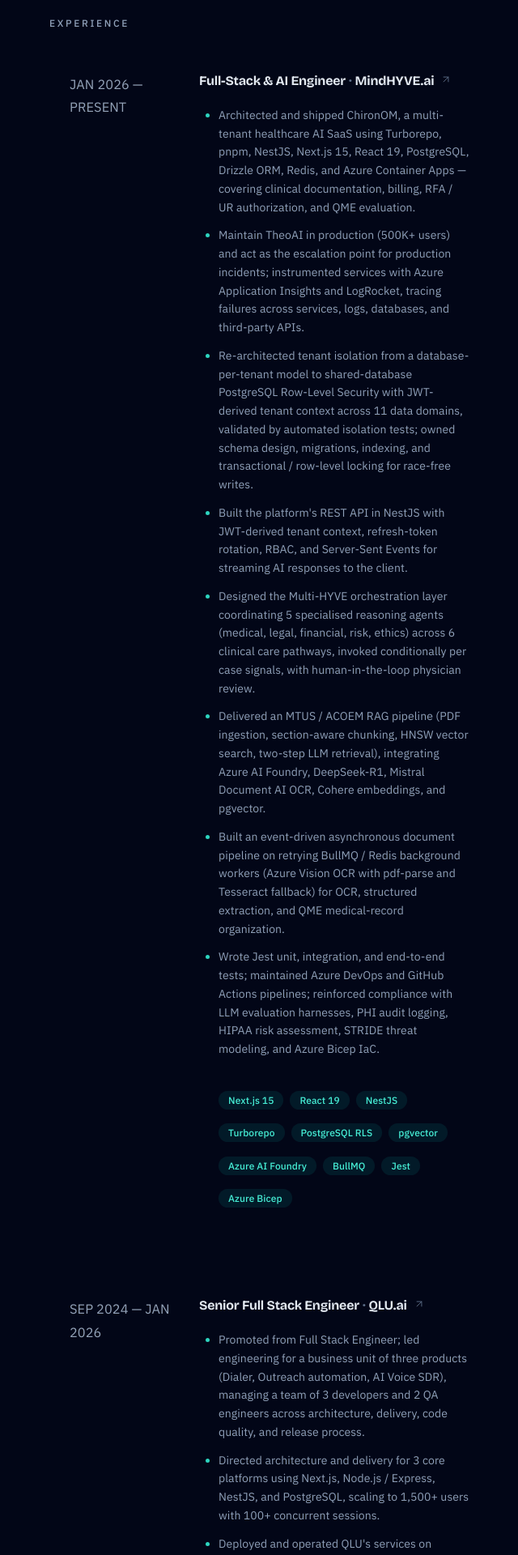
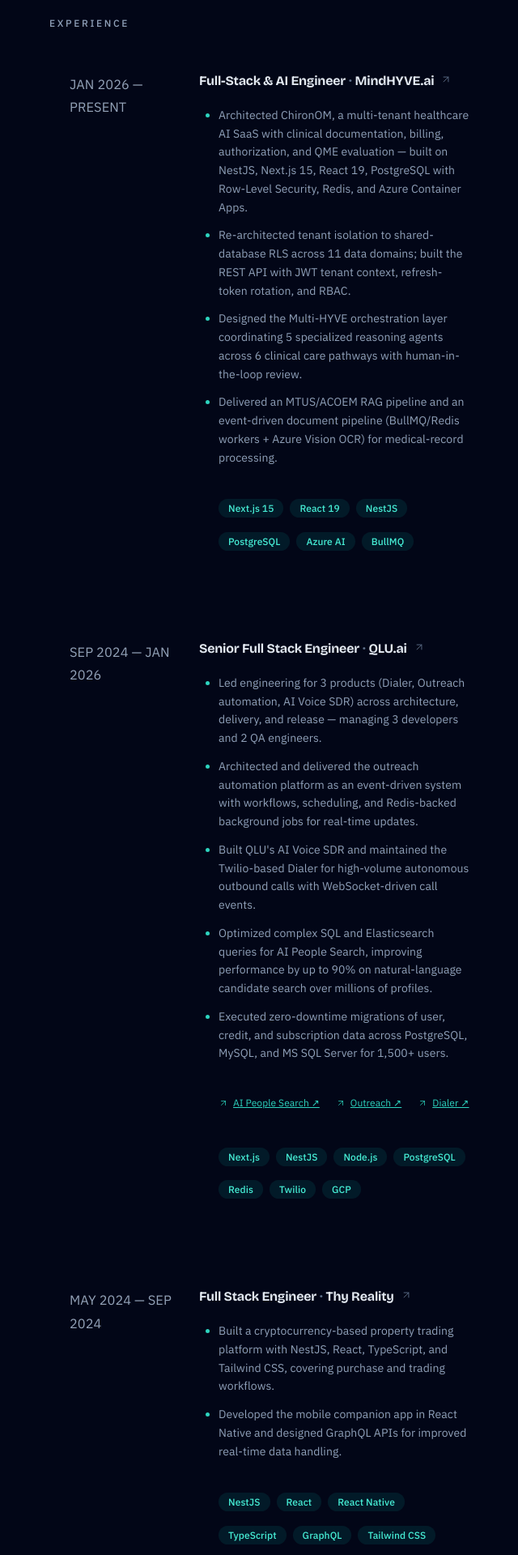
Before and after one commit to Hertz-7/my-portfolio, a Next.js app: page / in a window 1280 px wide. Shown: the part 2540-4460 px from the top of the page at 81% size, without its empty margins (579-1219 px from the left). Built offline with nearby package versions, Linux system fonts and the light colour scheme.

Commit message:
major upgrades

```diff
--- a/src/data/experience.ts
+++ b/src/data/experience.ts
@@ -15,26 +15,18 @@
     company: "MindHYVE.ai",
     href: "https://www.mindhyve.ai/",
     description: [
-      "Architected and shipped ChironOM, a multi-tenant healthcare AI SaaS using Turborepo, pnpm, NestJS, Next.js 15, React 19, PostgreSQL, Drizzle ORM, Redis, and Azure Container Apps — covering clinical documentation, billing, RFA / UR authorization, and QME evaluation.",
-      "Maintain TheoAI in production (500K+ users) and act as the escalation point for production incidents; instrumented services with Azure Application Insights and LogRocket, tracing failures across services, logs, databases, and third-party APIs.",
-      "Re-architected tenant isolation from a database-per-tenant model to shared-database PostgreSQL Row-Level Security with JWT-derived tenant context across 11 data domains, validated by automated isolation tests; owned schema design, migrations, indexing, and transactional / row-level locking for race-free writes.",
-      "Built the platform's REST API in NestJS with JWT-derived tenant context, refresh-token rotation, RBAC, and Server-Sent Events for streaming AI responses to the client.",
-      "Designed the Multi-HYVE orchestration layer coordinating 5 specialised reasoning agents (medical, legal, financial, risk, ethics) across 6 clinical care pathways, invoked conditionally per case signals, with human-in-the-loop physician review.",
-      "Delivered an MTUS / ACOEM RAG pipeline (PDF ingestion, section-aware chunking, HNSW vector search, two-step LLM retrieval), integrating Azure AI Foundry, DeepSeek-R1, Mistral Document AI OCR, Cohere embeddings, and pgvector.",
-      "Built an event-driven asynchronous document pipeline on retrying BullMQ / Redis background workers (Azure Vision OCR with pdf-parse and Tesseract fallback) for OCR, structured extraction, and QME medical-record organization.",
-      "Wrote Jest unit, integration, and end-to-end tests; maintained Azure DevOps and GitHub Actions pipelines; reinforced compliance with LLM evaluation harnesses, PHI audit logging, HIPAA risk assessment, STRIDE threat modeling, and Azure Bicep IaC.",
+      "Architected ChironOM, a multi-tenant healthcare AI SaaS with clinical documentation, billing, authorization, and QME evaluation — built on NestJS, Next.js 15, React 19, PostgreSQL with Row-Level Security, Redis, and Azure Container Apps.",
+      "Re-architected tenant isolation to shared-database RLS across 11 data domains; built the REST API with JWT tenant context, refresh-token rotation, and RBAC.",
+      "Designed the Multi-HYVE orchestration layer coordinating 5 specialized reasoning agents across 6 clinical care pathways with human-in-the-loop review.",
+      "Delivered an MTUS/ACOEM RAG pipeline and an event-driven document pipeline (BullMQ/Redis workers + Azure Vision OCR) for medical-record processing.",
     ],
     technologies: [
       "Next.js 15",
       "React 19",
       "NestJS",
-      "Turborepo",
-      "PostgreSQL RLS",
-      "pgvector",
-      "Azure AI Foundry",
+      "PostgreSQL",
+      "Azure AI",
       "BullMQ",
-      "Jest",
-      "Azure Bicep",
     ],
   },
   {
@@ -43,17 +35,11 @@
     company: "QLU.ai",
     href: "https://www.qlu.ai/",
     description: [
-      "Promoted from Full Stack Engineer; led engineering for a business unit of three products (Dialer, Outreach automation, AI Voice SDR), managing a team of 3 developers and 2 QA engineers across architecture, delivery, code quality, and release process.",
-      "Directed architecture and delivery for 3 core platforms using Next.js, Node.js / Express, NestJS, and PostgreSQL, scaling to 1,500+ users with 100+ concurrent sessions.",
-      "Deployed and operated QLU's services on Google Cloud (Compute Engine, Cloud Run, Cloud Functions, Cloud Storage, Pub/Sub), using Cloud Logging for production debugging.",
-      "Refactored the credit and subscription billing systems end-to-end for 1,500+ users; executed zero-downtime migrations of user, credit, and subscription data across PostgreSQL, MySQL, and MS SQL Server without interrupting production.",
-      "Owned the end-to-end architecture for QLU's Outreach automation platform as an event-driven system with workflows, scheduling logic, and Redis-backed background jobs; used Redis caching and pub/sub fan-out for real-time updates.",
-      "Maintained and extended QLU's Twilio-based outbound Dialer (AI-powered, high-volume calling platform for recruitment outreach), owning call reliability, call-state handling, status webhooks, real-time call events over WebSockets, and outbound-calling workflows.",
-      "Delivered key features for QLU's core revenue product, AI People Search — natural-language candidate search over millions of profiles — supporting multi-million-dollar deal cycles; optimised complex SQL and Elasticsearch queries to improve performance by up to 90%.",
-      "Engineered QLU's AI Voice SDR on top of the Dialer for autonomous outbound recruitment calls using NestJS, React, PostgreSQL, Twilio, and WebSockets.",
-      "Architected and delivered the MVP for a new AI Agents application, rapidly building frontend and backend using React, Node.js, and Express.",
-      "Built and maintained REST APIs in Node.js / Express and NestJS across search, billing, admin, and outreach domains; shipped QLU's admin operations panel for plan management, user blocking, and operational controls.",
-      "Developed a reusable authentication microservice using Node.js, Express, and PostgreSQL, migrating 1,500+ users from a monolithic database to improve system consistency.",
+      "Led engineering for 3 products (Dialer, Outreach automation, AI Voice SDR) across architecture, delivery, and release — managing 3 developers and 2 QA engineers.",
+      "Architected and delivered the outreach automation platform as an event-driven system with workflows, scheduling, and Redis-backed background jobs for real-time updates.",
+      "Built QLU's AI Voice SDR and maintained the Twilio-based Dialer for high-volume autonomous outbound calls with WebSocket-driven call events.",
+      "Optimized complex SQL and Elasticsearch queries for AI People Search, improving performance by up to 90% on natural-language candidate search over millions of profiles.",
+      "Executed zero-downtime migrations of user, credit, and subscription data across PostgreSQL, MySQL, and MS SQL Server for 1,500+ users.",
     ],
     links: [
       { label: "AI People Search ↗", href: "https://www.qlu.ai/" },
@@ -64,12 +50,9 @@
       "Next.js",
       "NestJS",
       "Node.js",
-      "Express",
       "PostgreSQL",
-      "Elasticsearch",
       "Redis",
       "Twilio",
-      "WebSockets",
       "GCP",
     ],
   },
@@ -78,8 +61,8 @@
     role: "Full Stack Engineer",
     company: "Thy Reality",
     description: [
-      "Built and shipped a cryptocurrency-based platform for buying and trading property shares, using NestJS, React, TypeScript, and Tailwind CSS, with secure purchase and trading workflows.",
-      "Developed the companion mobile app in React Native and designed optimised GraphQL APIs, improving system performance and real-time data handling.",
+      "Built a cryptocurrency-based property trading platform with NestJS, React, TypeScript, and Tailwind CSS, covering purchase and trading workflows.",
+      "Developed the mobile companion app in React Native and designed GraphQL APIs for improved real-time data handling.",
     ],
     technologies: ["NestJS", "React", "React Native", "TypeScript", "GraphQL", "Tailwind CSS"],
   },
```
